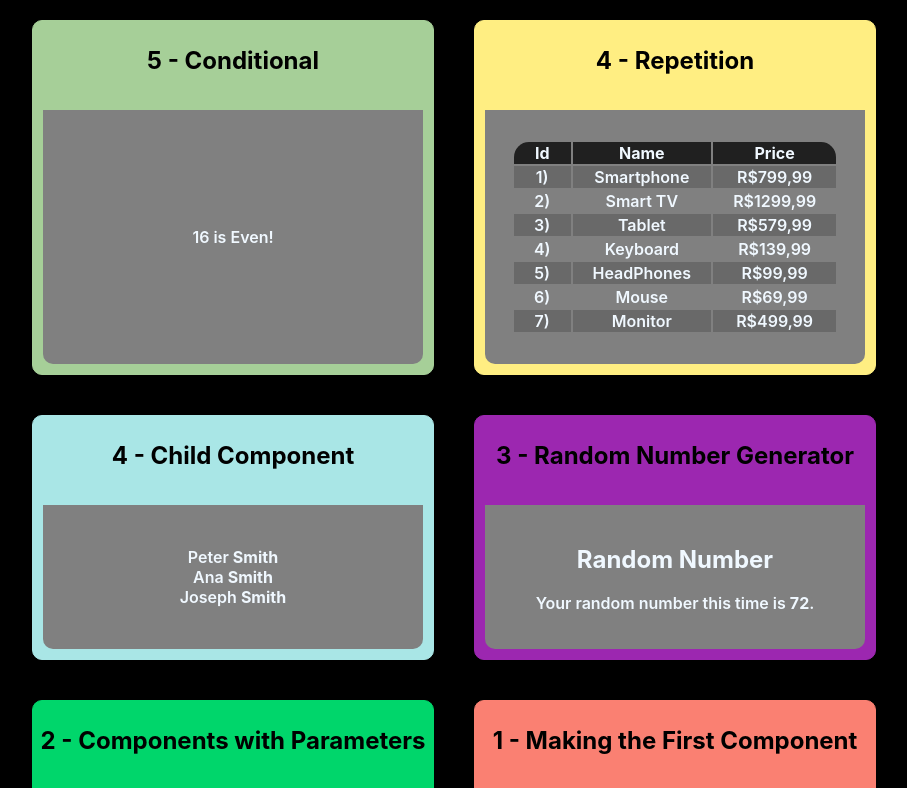
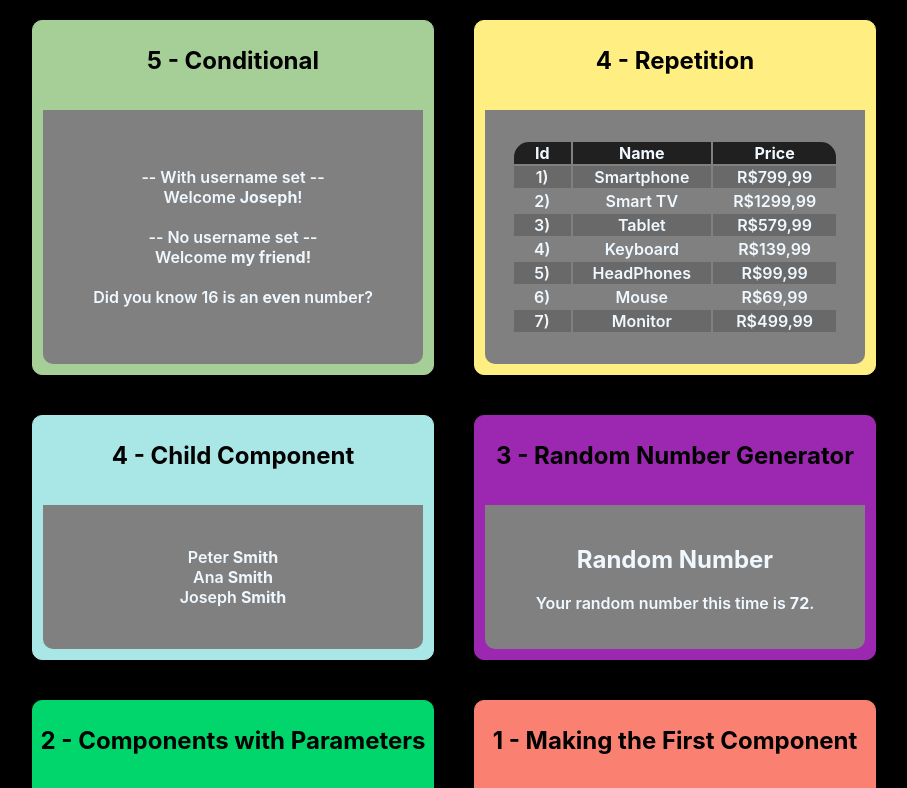
Before and after one commit to CrystianBM/curso_react_udemy, a React (Create React App) app: page / in a window 1280 px wide. Shown: the top 788 px of the page, without its empty margins (186-1093 px from the left). Built offline with nearby package versions, Linux system fonts and the light colour scheme.

Commit message:
6 - Conditional Part 2

```diff
--- a/src/App.jsx
+++ b/src/App.jsx
@@ -10,12 +10,19 @@ import FamilyMember from './components/basics/FamilyMember';
 import { Family } from './components/basics/Family';
 import {ProductList} from './components/repetition/ProductList';
 import {EvenOrOdd} from "./components/conditional/EvenOrOdd";
+import {UserInfo} from "./components/conditional/UserInfo";
 
 export function App() {
     return (
         <div id="App">
             <div className="cards">
                 <Card title="5 - Conditional" color="#A6CF98">
+                    -- With username set --
+                    <UserInfo user={{ name: 'Joseph' }}/>
+                    <br></br>
+                    -- No username set --
+                    <UserInfo />
+                    <br></br>
                     <EvenOrOdd number={Math.ceil(Math.random() * 20)}/>
                 </Card>
 
--- a/src/components/conditional/EvenOrOdd.jsx
+++ b/src/components/conditional/EvenOrOdd.jsx
@@ -2,5 +2,5 @@
 export function EvenOrOdd(props) {
     const isEven = props.number % 2 === 0;
 
-    return <div>{props.number} is {isEven ? <span> Even! </span> : <span> Odd! </span>} </div>
+    return <div>Did you know {props.number} is an {isEven ? <strong> even </strong> : <strong> odd </strong>} number?</div>
 }
--- /dev/null
+++ b/src/components/conditional/If.js
@@ -0,0 +1,21 @@
+export function If(props) {
+    // Gets the first {Else} child present inside the {If} component
+    const elseChild = props.children.filter(child => {
+        return child.type && child.type.name === "Else"
+    })[0]
+
+    // Gets every other child other than the {Else} child
+    const ifChildren = props.children.filter(child => {
+        return child !== elseChild
+    })
+
+    if(props.test) {
+        return ifChildren
+    } else if(elseChild){
+        return elseChild
+    } else {
+        return false
+    }
+}
+
+export const Else = props => props.children
--- /dev/null
+++ b/src/components/conditional/UserInfo.jsx
@@ -0,0 +1,25 @@
+import React from "react";
+import {If, Else} from "./If";
+
+export function UserInfo(props) {
+    const user = props.user || {}
+    return (
+        <div>
+            {/*  --Simple condition verification--*/}
+            {/* <If test={user && user.name}>
+                Welcome <strong>{ user.name }</strong>!
+            </If>
+            <If test={!user || !user.name}>
+                Welcome <strong>my friend!</strong>
+            </If> */}
+
+            {/*  --Complex condition verification--*/}
+            <If test={user && user.name}>
+                Welcome <strong>{ user.name }</strong>!
+                <Else>
+                    Welcome <strong>my friend!</strong>
+                </Else>
+            </If>
+        </div>
+    )
+}
--- a/src/components/layout/Card.css
+++ b/src/components/layout/Card.css
@@ -18,6 +18,7 @@
 
 .card .content {
     display: flex;
+    flex-direction: column;
     align-items: center;
     justify-content: center;
     text-align: center;
```
